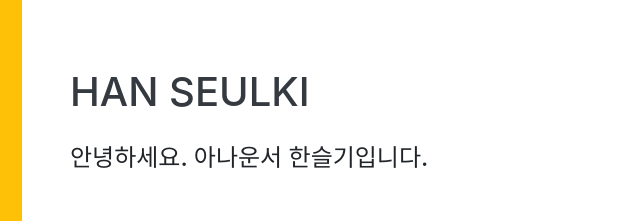
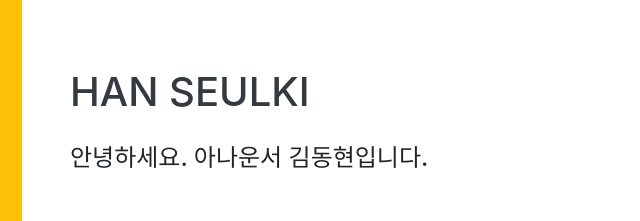
Before and after one commit to roseslki/pigisen.github.io, a website with bundled scripts: page index.html in a window 1280 px wide. Shown: the top 221 px of the page, 250-890 px from the left. Built offline with nearby package versions, Linux system fonts and the light colour scheme; a web font is replaced by a local one.

Commit message:
Update index.html

```diff
--- a/index.html
+++ b/index.html
@@ -65,7 +65,7 @@
       <div class="w-100">
         <h1 class="mb-0">HAN SEULKI
         </h1><br>
-        <div class="subheading mb-5">안녕하세요. 아나운서 한슬기입니다.
+        <div class="subheading mb-5">안녕하세요. 아나운서 김동현입니다.
         </div>
         <iframe width="560" height="315" src="https://www.youtube.com/embed/CdhGZkM5pB0"
         title="YouTube video player"
```
